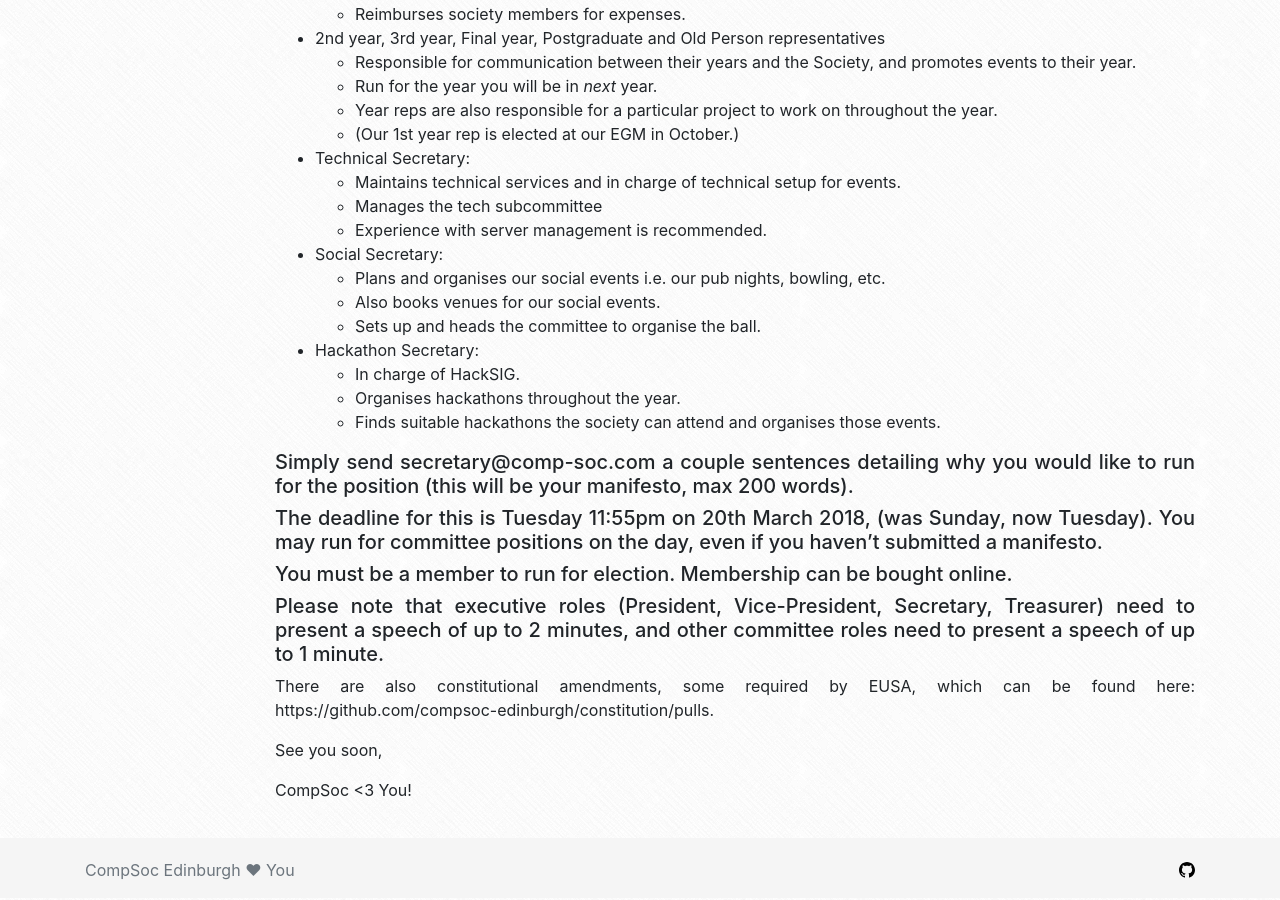
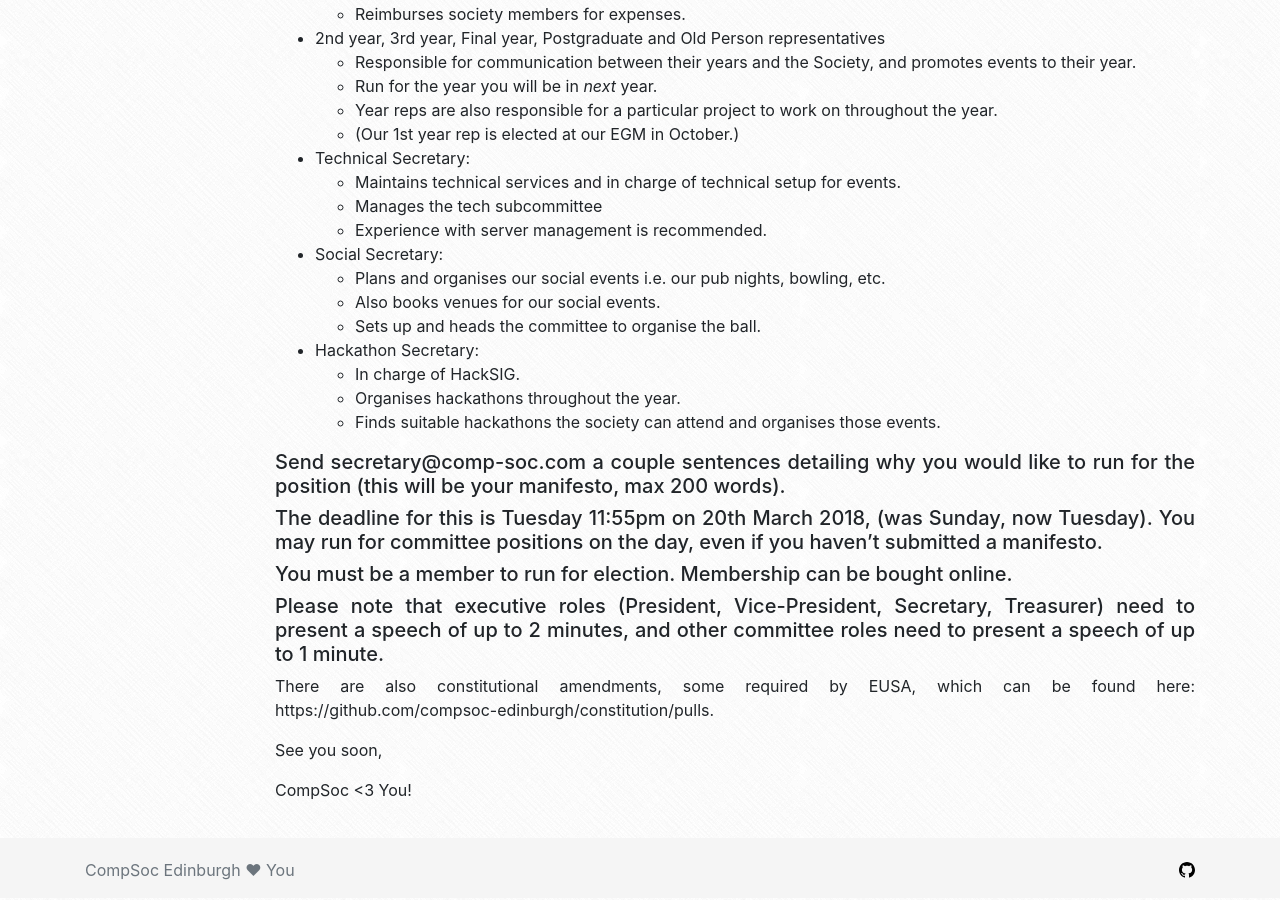
Before and after one commit to compsoc-edinburgh/website, a Jekyll site: the page built from _posts/2018-03-07-march-agm.md, in a window 1280 px wide and 900 px high, scrolled down 741 px. Built offline with Jekyll 4.4.1, drawn with Linux system fonts in a browser that asks for light colours; nearby versions of some CDN libraries.

Commit message:
Update 2018-03-07-march-agm.md

```diff
--- a/_posts/2018-03-07-march-agm.md
+++ b/_posts/2018-03-07-march-agm.md
@@ -34,7 +34,7 @@ The positions available are as follows:
   - Organises hackathons throughout the year.
   - Finds suitable hackathons the society can attend and organises those events.
 
-##### Simply send secretary@comp-soc.com a couple sentences detailing why you would like to run for the position (this will be your manifesto, max 200 words).
+##### Send secretary@comp-soc.com a couple sentences detailing why you would like to run for the position (this will be your manifesto, max 200 words).
 
 ##### The deadline for this is Tuesday 11:55pm on 20th March 2018, (was Sunday, now Tuesday). You may run for committee positions on the day, even if you haven't submitted a manifesto.
 
```
